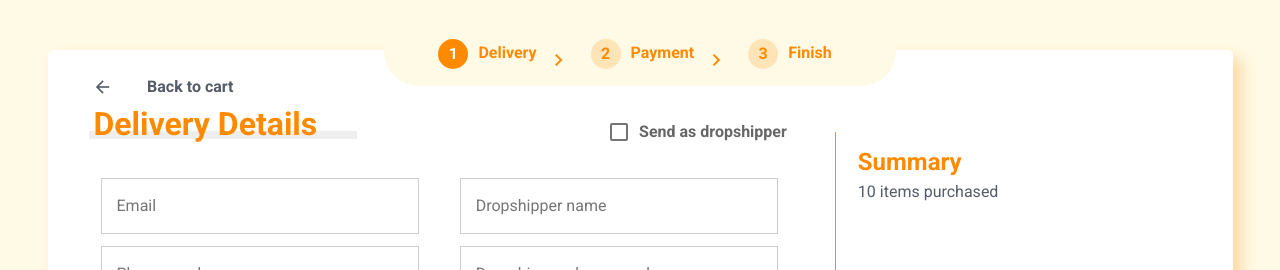
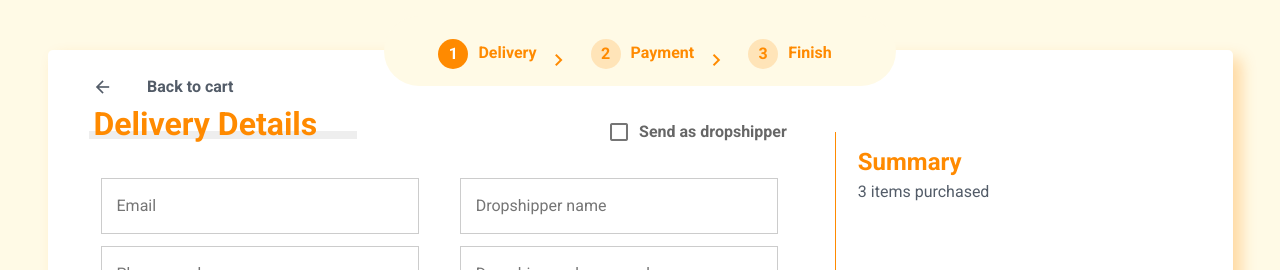
Before and after one commit to fuaditrockz/order-stepper, a Vue app: page / in a window 1280 px wide. Shown: the top 270 px of the page. Built offline with nearby package versions, Linux system fonts and the light colour scheme.

Commit message:
[Summary.vue] Get total purchase items.

```diff
--- a/src/components/organisms/Summary.vue
+++ b/src/components/organisms/Summary.vue
@@ -2,7 +2,7 @@
   <v-col sm="12" lg="4" class="summary-container mt-5">
     <v-col>
       <Title title="Summary" />
-      <p>10 items purchased</p>
+      <p>{{ purchaseItems.length }} items purchased</p>
     </v-col>
     <div class="extras-container pl-3">
       <ExtrasSelectedList
@@ -60,6 +60,7 @@ export default {
   },
   computed: {
     ...mapState({
+      purchaseItems: state => state.orders.purchase_items,
       isDropshipper: state => state.orders.delivery_details.dropshipper.is_dropshipper,
       dropshippingFee: state => state.extras.dropshipping_fee,
       selectedShipmentVendor: state => state.orders.shipment_vendor,
```
